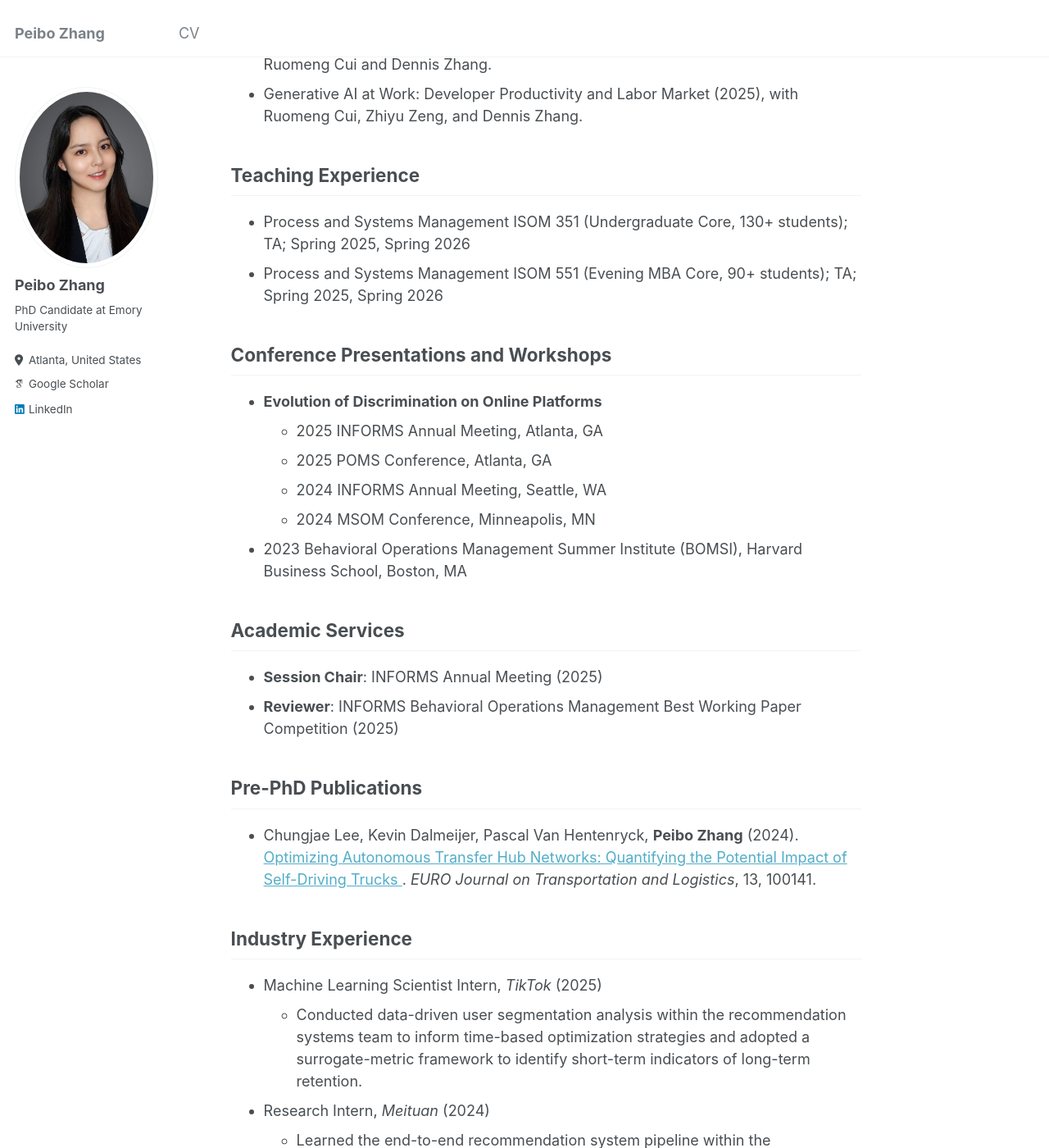
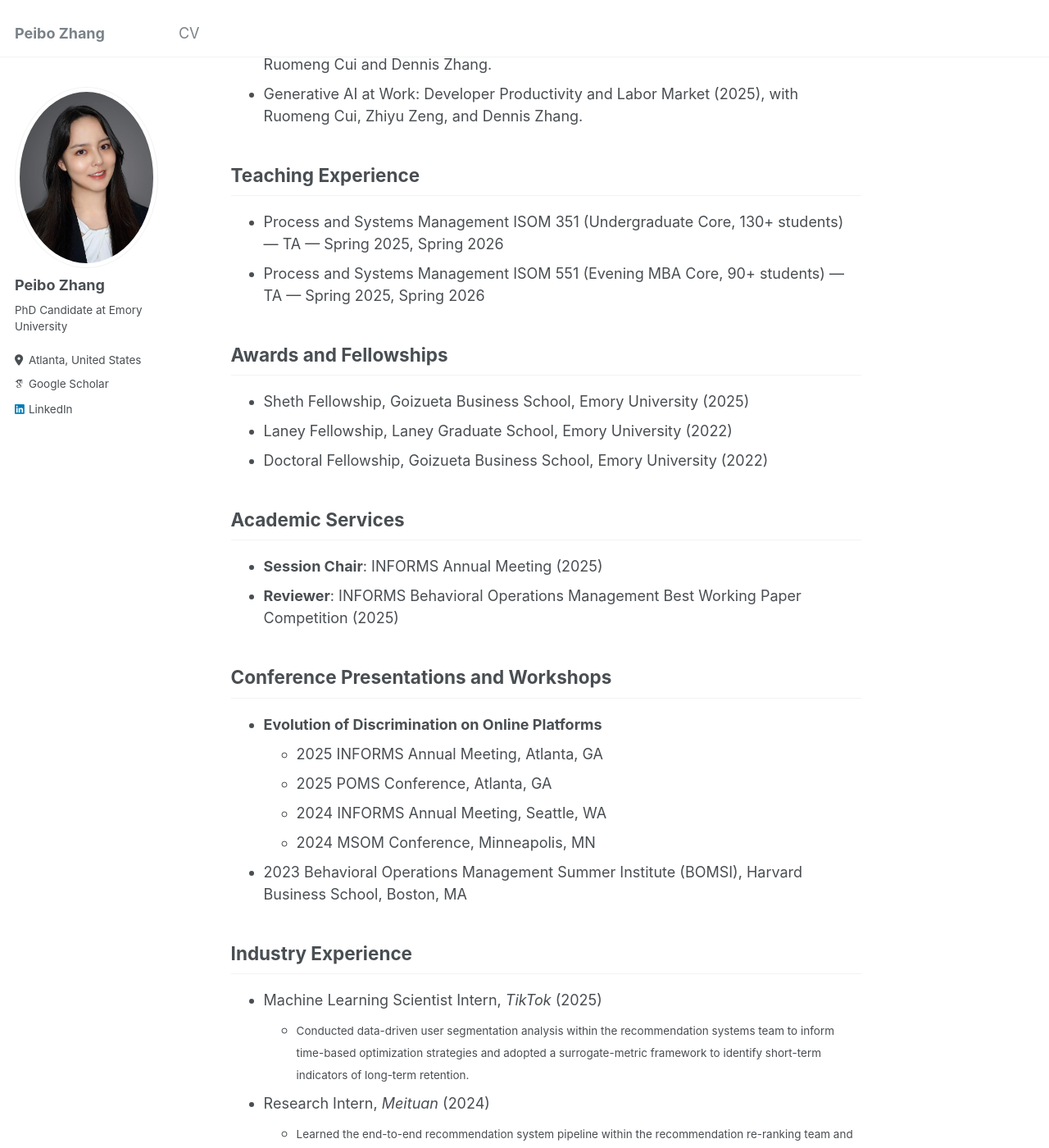
Before and after one commit to PeiboZhang/peibozhang.github.io, a Jekyll site: the page built from _pages/about.md, in a window 1280 px wide and 1400 px high, scrolled down 760 px. Shown: the whole window at 82% size. Built offline with Jekyll 4.4.1, drawn with Linux system fonts in a browser that asks for light colours; some web fonts are replaced; some of the changed text lies outside the part shown.

Commit message:
Revise teaching experience and awards sections
Updated teaching experience and awards sections. Reorganized content for clarity and added new entries.

```diff
--- a/_pages/about.md
+++ b/_pages/about.md
@@ -53,13 +53,33 @@ My research interest broadly centers on online platform operations, generative A
 
 <h2>Teaching Experience</h2>
 <ul>
-  <li>Process and Systems Management ISOM 351 (Undergraduate Core, 130+ students); TA; Spring 2025, Spring 2026</li>
-  <li>Process and Systems Management ISOM 551 (Evening MBA Core, 90+ students); TA; Spring 2025, Spring 2026</li>
+  <li>
+    Process and Systems Management ISOM 351 (Undergraduate Core, 130+ students) — TA — Spring 2025, Spring 2026
+  </li>
+  <li>
+    Process and Systems Management ISOM 551 (Evening MBA Core, 90+ students) — TA — Spring 2025, Spring 2026
+  </li>
+</ul>
+
+<h2>Awards and Fellowships</h2>
+<ul>
+  <li>Sheth Fellowship, Goizueta Business School, Emory University (2025)</li>
+  <li>Laney Fellowship, Laney Graduate School, Emory University (2022)</li>
+  <li>Doctoral Fellowship, Goizueta Business School, Emory University (2022)</li>
+</ul>
+
+<h2>Academic Services</h2>
+<ul>
+  <li><b>Session Chair</b>: INFORMS Annual Meeting (2025)</li>
+  <li>
+    <b>Reviewer</b>: INFORMS Behavioral Operations Management Best Working Paper Competition (2025)
+  </li>
 </ul>
 
 <h2>Conference Presentations and Workshops</h2>
 <ul>
-  <li><b>Evolution of Discrimination on Online Platforms</b>
+  <li>
+    <b>Evolution of Discrimination on Online Platforms</b>
     <ul>
       <li>2025 INFORMS Annual Meeting, Atlanta, GA</li>
       <li>2025 POMS Conference, Atlanta, GA</li>
@@ -67,23 +87,8 @@ My research interest broadly centers on online platform operations, generative A
       <li>2024 MSOM Conference, Minneapolis, MN</li>
     </ul>
   </li>
-  <li>2023 Behavioral Operations Management Summer Institute (BOMSI), Harvard Business School, Boston, MA</li>
-</ul>
-
-<h2>Academic Services</h2>
-<ul>
-  <li><b>Session Chair</b>: INFORMS Annual Meeting (2025)</li>
-  <li><b>Reviewer</b>: INFORMS Behavioral Operations Management Best Working Paper Competition (2025)</li>
-</ul>
-
-<h2>Pre-PhD Publications</h2>
-<ul>
   <li>
-    Chungjae Lee, Kevin Dalmeijer, Pascal Van Hentenryck, <b>Peibo Zhang</b> (2024).
-    <a href="https://www.sciencedirect.com/science/article/pii/S2192437624000165" target="_blank">
-      Optimizing Autonomous Transfer Hub Networks: Quantifying the Potential Impact of Self-Driving Trucks
-    </a>.
-    <i>EURO Journal on Transportation and Logistics</i>, 13, 100141.
+    2023 Behavioral Operations Management Summer Institute (BOMSI), Harvard Business School, Boston, MA
   </li>
 </ul>
 
@@ -93,7 +98,9 @@ My research interest broadly centers on online platform operations, generative A
     Machine Learning Scientist Intern, <i>TikTok</i> (2025)
     <ul>
       <li>
-        Conducted data-driven user segmentation analysis within the recommendation systems team to inform time-based optimization strategies and adopted a surrogate-metric framework to identify short-term indicators of long-term retention.
+        <small>
+          Conducted data-driven user segmentation analysis within the recommendation systems team to inform time-based optimization strategies and adopted a surrogate-metric framework to identify short-term indicators of long-term retention.
+        </small>
       </li>
     </ul>
   </li>
@@ -101,15 +108,10 @@ My research interest broadly centers on online platform operations, generative A
     Research Intern, <i>Meituan</i> (2024)
     <ul>
       <li>
-        Learned the end-to-end recommendation system pipeline within the recommendation re-ranking team and explored potential optimizations for fuzzy matching and query completion.
+        <small>
+          Learned the end-to-end recommendation system pipeline within the recommendation re-ranking team and explored potential optimizations for fuzzy matching and query completion.
+        </small>
       </li>
     </ul>
   </li>
 </ul>
-
-<h2>Awards and Fellowships</h2>
-<ul>
-  <li>Sheth Fellowship, Goizueta Business School, Emory University (2025)</li>
-  <li>Laney Fellowship, Laney Graduate School, Emory University (2022)</li>
-  <li>Doctoral Fellowship, Goizueta Business School, Emory University (2022)</li>
-</ul>
```
